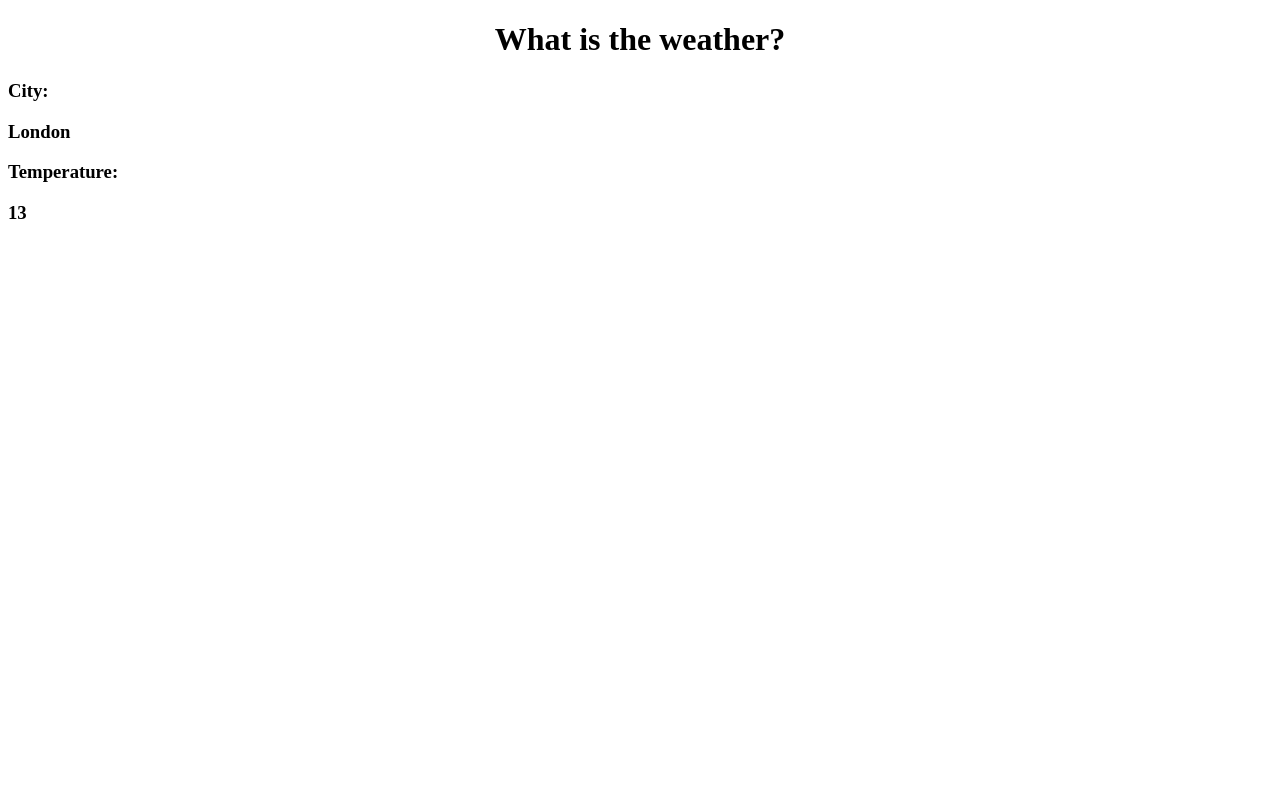
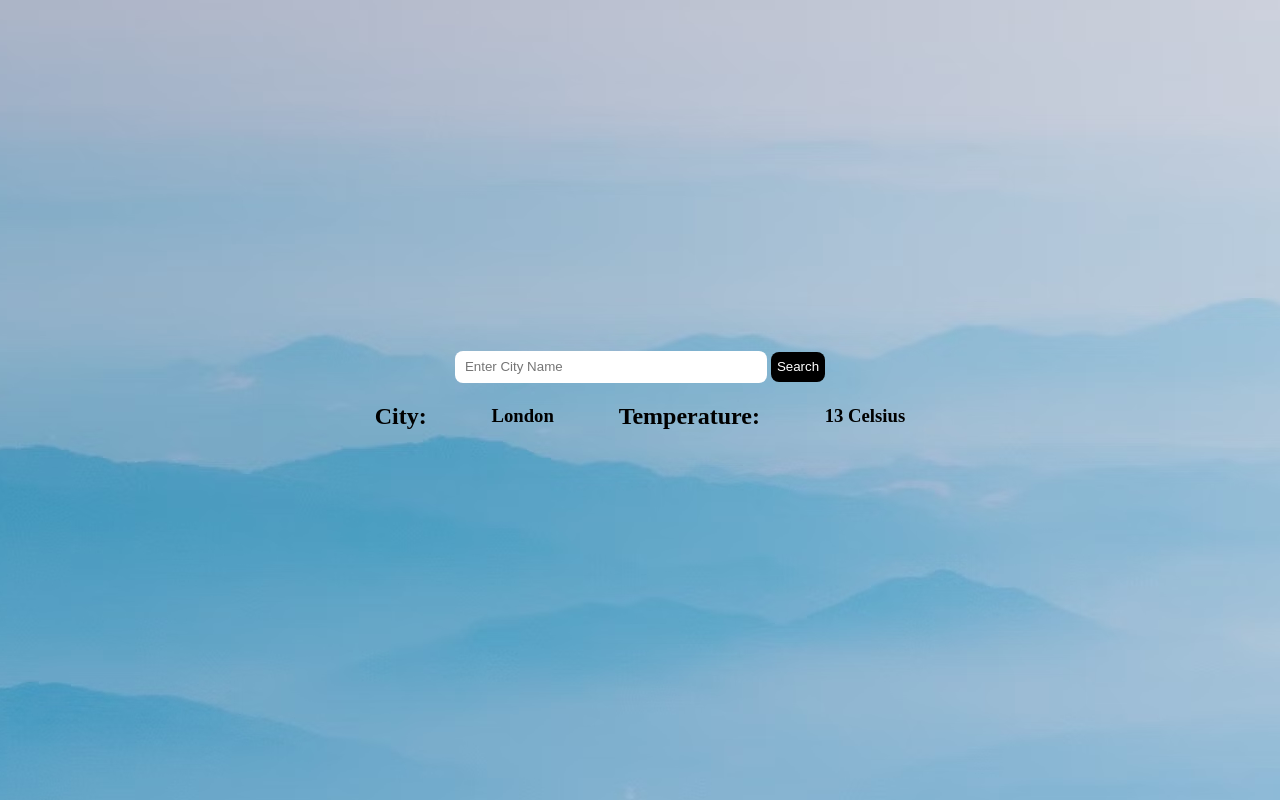
Before and after one commit to kevjmay/weather, a plain HTML site: page index.html in a window 1280 px wide. Drawn offline with Linux system fonts and the light colour scheme; no server answers.

Commit message:
MVP done, can input location and fetch the temperature

```diff
--- a/index.html
+++ b/index.html
@@ -8,9 +8,25 @@
     <script defer src="./script.js"></script>
 </head>
 <body>
-    <h1>What is the weather?</h1>
-    <h3>City: <p class="locationSearch">London</p></h3>
-    <h3>Temperature: <p class="temperature">13</p></h3>
+
+
+
+    <div class="container">
+        <div class="queryContainer">
+            <form action="">
+                <input class="searchInput" type="text" name="searchLocation" id="searchLocation" placeholder="Enter City Name">
+                <button class="submitButton">Search</button>
+            </form>
+        </div>
+        <div class="responseContainer">
+            <h2>City:
+                <h3 class="locationSearch">London</h3>
+            </h2>
+            <h2> Temperature:
+                <h3 class="temperature">13 Celsius</h3>
+            </h2>
+        </div>
+    </div>
 
 </body>
 </html>
--- a/script.js
+++ b/script.js
@@ -5,23 +5,31 @@ const keyA = '88f0546ba04443ef'
 const keyB = 'b01194256241102'
 let locationPlace = 'Hove'
 
-const URL = `${URL_BASE}${keyA}${keyB}&q=${locationPlace}`
+const submitButton = document.querySelector('.submitButton')
+submitButton.addEventListener('click', getWeather)
 
-async function getWeather() {
+const searchInput = document.querySelector('.searchInput')
+
+async function getWeather(e) {
+    e.preventDefault()
 
     const locationSearch = document.querySelector('.locationSearch')
     const temperature = document.querySelector('.temperature')
+
+    locationPlace = searchInput.value
+
+    const URL = `${URL_BASE}${keyA}${keyB}&q=${locationPlace}`
 
     try {
         const response  = await fetch(URL, {mode: 'cors'});
         const weatherData = await response.json();
         console.log(weatherData)
         locationSearch.textContent = weatherData.location.name
-        temperature.textContent = weatherData.current.temp_c
+        temperature.textContent = weatherData.current.temp_c + ' Celsuis'
     } catch (error) {
         console.log(error)
+        locationSearch.textContent = 'Enter a valid city'
+        temperature.textContent = ''
     }
 
 }
-
-getWeather()
--- a/styles.css
+++ b/styles.css
@@ -1,3 +1,54 @@
-h1 {
-    text-align: center;
+body {
+    margin: 0;
+    padding: 0;
+    box-sizing: border-box;
+    background-image: url(./assets/background.avif);
+    background-position: center;
+    height: 100vh;
+    width: 100vw;
 }
+
+h2 {
+    font-size: 1.5rem;
+}
+
+.container {
+    display: flex;
+    flex-direction: column;
+    align-items: center;
+    justify-content: center;
+    height: 100vh;
+    top: 50%;
+}
+
+.queryContainer {
+    display: flex;
+    align-items: center;
+    justify-content: space-evenly;
+    width: 50vw;
+    gap: 10px;
+}
+
+.responseContainer {
+    display: flex;
+    align-items: center;
+    justify-content: space-evenly;
+    width: 50vw;
+    gap: 10px;
+}
+
+.searchInput {
+    border: none;
+    border-radius: 8px;
+    height: 30px;
+    width: 300px;
+    padding-left: 10px;
+}
+
+.submitButton {
+    border: none;
+    border-radius: 8px;
+    height: 30px;
+    background-color: black;
+    color: white;
+}
```
Also changed, not shown: assets/background.avif (added).
